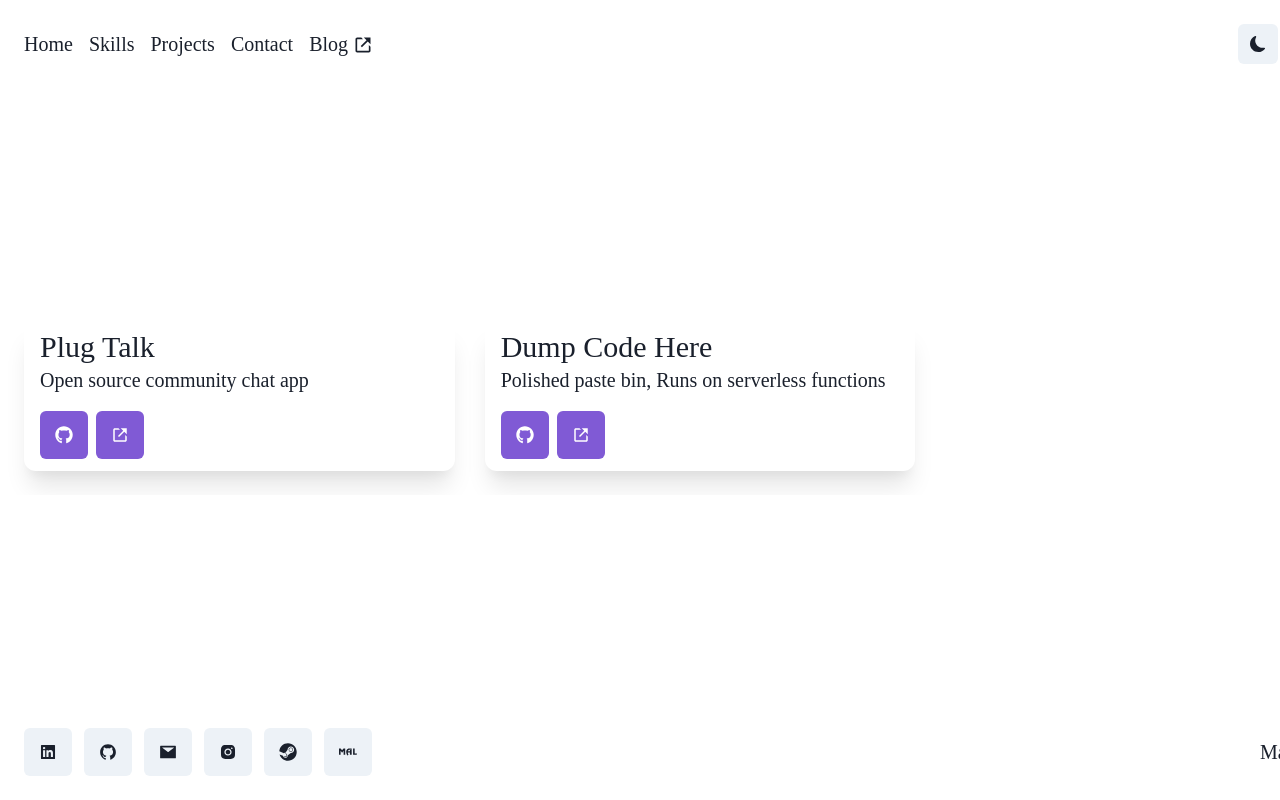
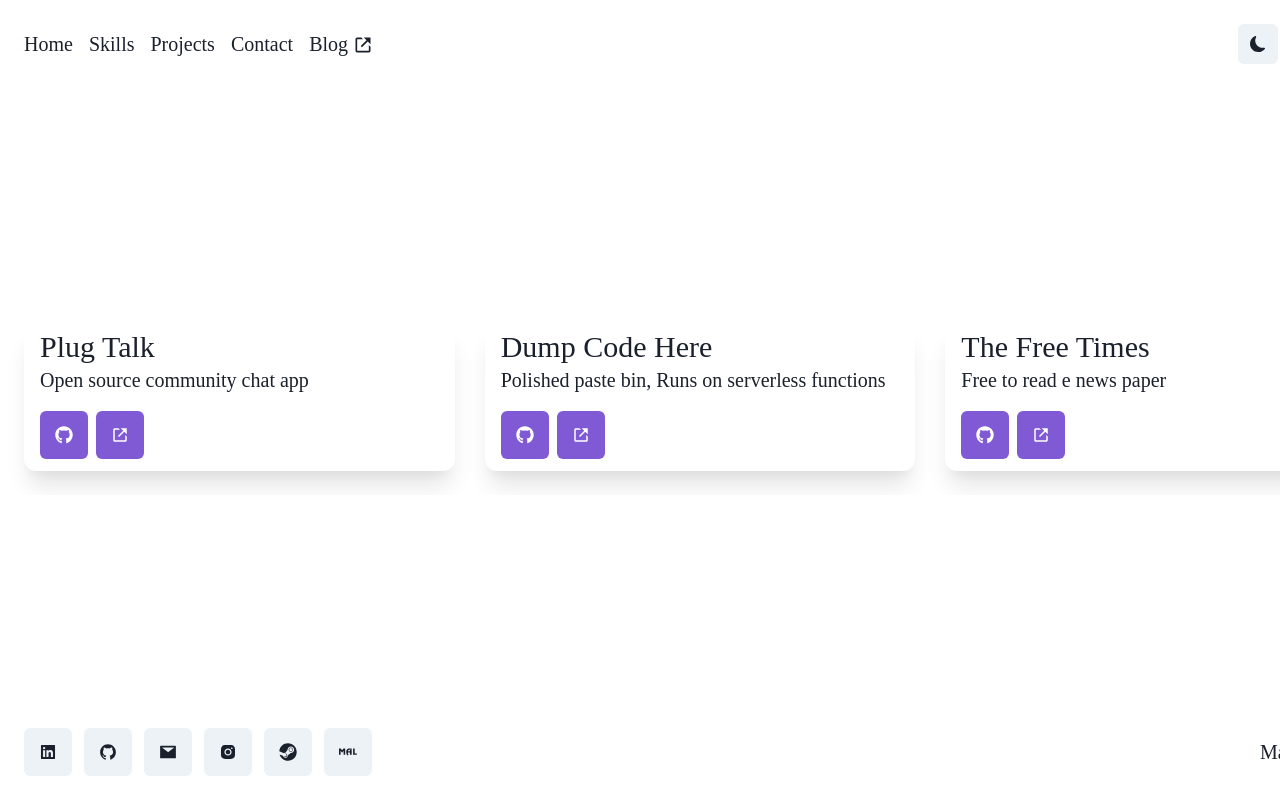
Before and after one commit to Guchii/me, a Next.js app: page /projects in a window 1280 px wide. Shown: the top 800 px of the page. Built offline with nearby package versions, Linux system fonts and the light colour scheme; a web font is replaced by a local one.

Commit message:
💬 links update

```diff
--- a/pages/projects.js
+++ b/pages/projects.js
@@ -18,14 +18,20 @@ const Projects = () => {
     {
       name: "Plug Talk",
       desc: "Open source community chat app",
-      source: "#",
-      url: "#",
+      source: "https://github.com/teamPlugTalk/PlugTalk",
+      url: "https://plugtalk.netlify.app/",
     },
     {
       name: "Dump Code Here",
       desc: "Polished paste bin, Runs on serverless functions",
-      source: "#",
-      url: "#",
+      source: "https://github.com/guchii/dumpcodehere",
+      url: "https://dumpcodehere.vercel.app/",
+    },
+    {
+      name: "The Free Times",
+      desc: "Free to read e news paper",
+      source: "https://github.com/guchii/the-free-times",
+      url: "https://guchii.github.io/the-free-times",
     },
   ];
   const rd = (url) => window.open(url, "_blank");
```
